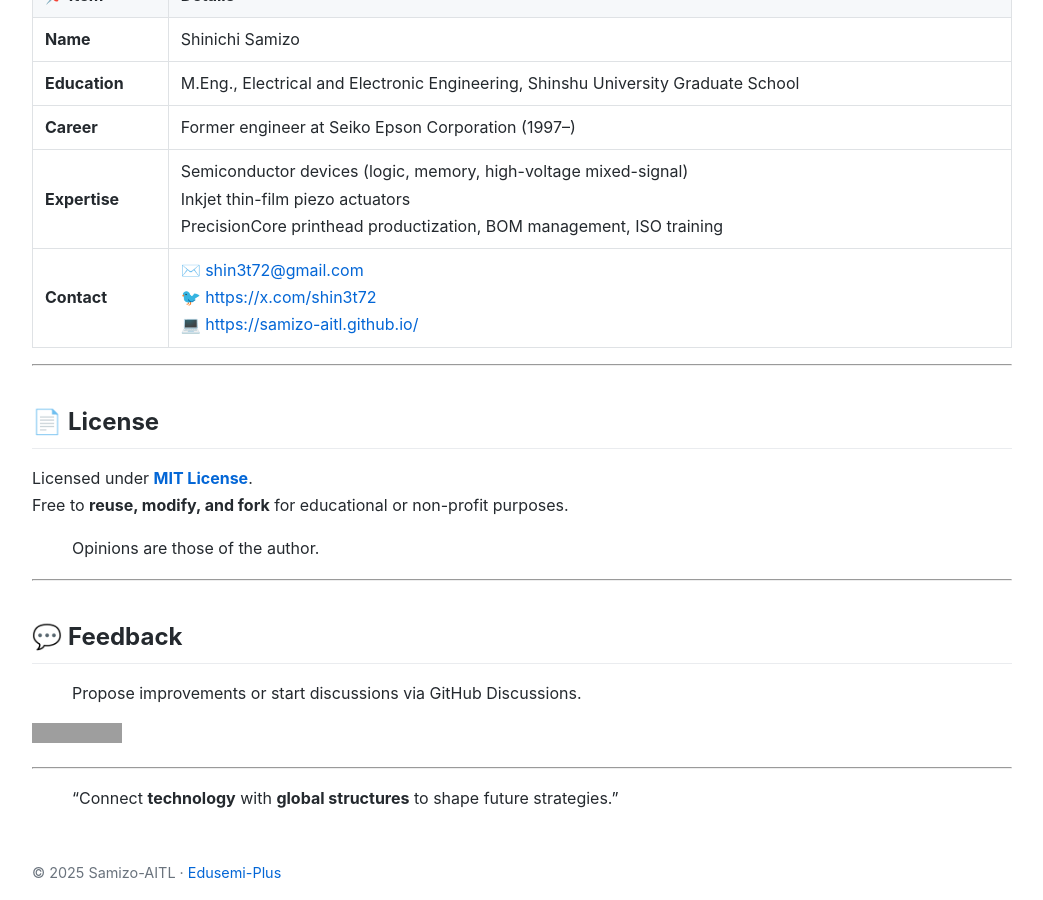
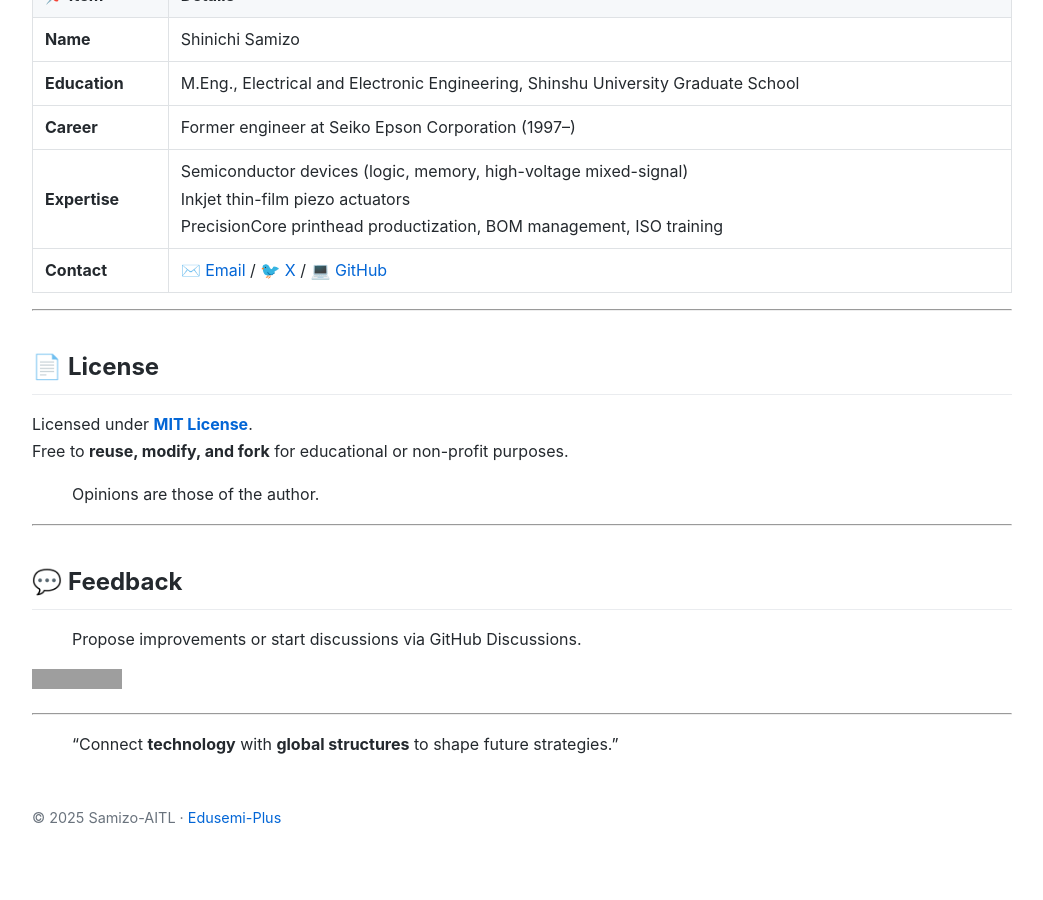
Before and after one commit to Samizo-AITL/Edusemi-Plus, a Jekyll site: the page built from en/index.md, in a window 1280 px wide and 900 px high, scrolled down 3895 px. Shown: the whole window, without its empty margins (118-1161 px from the left). Built offline with Jekyll 4.4.1, drawn with Linux system fonts in a browser that asks for light colours; after the commit the page ends 4772 px from its top, so only the background shows below that; grey boxes are pictures that could not be loaded.

Commit message:
Update index.md

```diff
--- a/en/index.md
+++ b/en/index.md
@@ -131,7 +131,7 @@
 | **Education** | M.Eng., Electrical and Electronic Engineering, Shinshu University Graduate School |
 | **Career** | Former engineer at Seiko Epson Corporation (1997–) |
 | **Expertise** | Semiconductor devices (logic, memory, high-voltage mixed-signal)<br>Inkjet thin-film piezo actuators<br>PrecisionCore printhead productization, BOM management, ISO training |
-| **Contact** | ✉️ [shin3t72@gmail.com](mailto:shin3t72@gmail.com)<br>🐦 [https://x.com/shin3t72](https://x.com/shin3t72)<br>💻 [https://samizo-aitl.github.io/](https://samizo-aitl.github.io/) |
+| **Contact** | ✉️ [Email](mailto:shin3t72@gmail.com) / 🐦 [X](https://x.com/shin3t72) / 💻 [GitHub](https://samizo-aitl.github.io/) |
 
 ---
 
```
